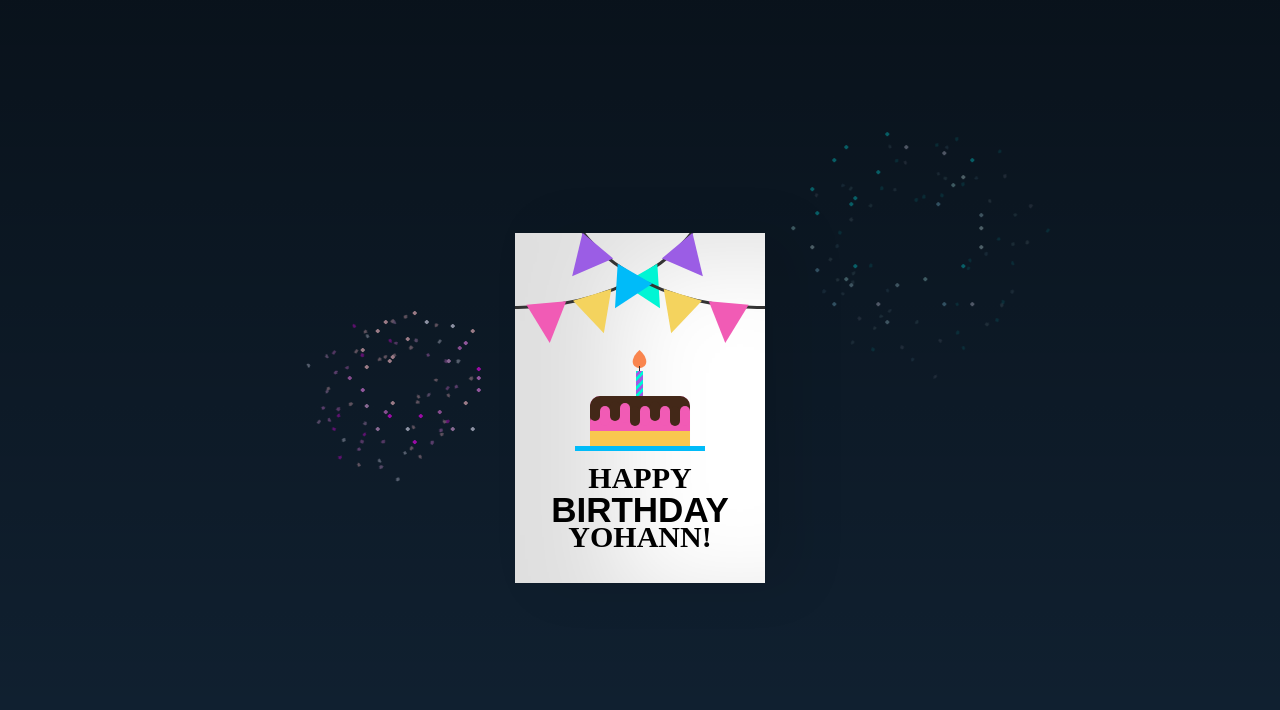
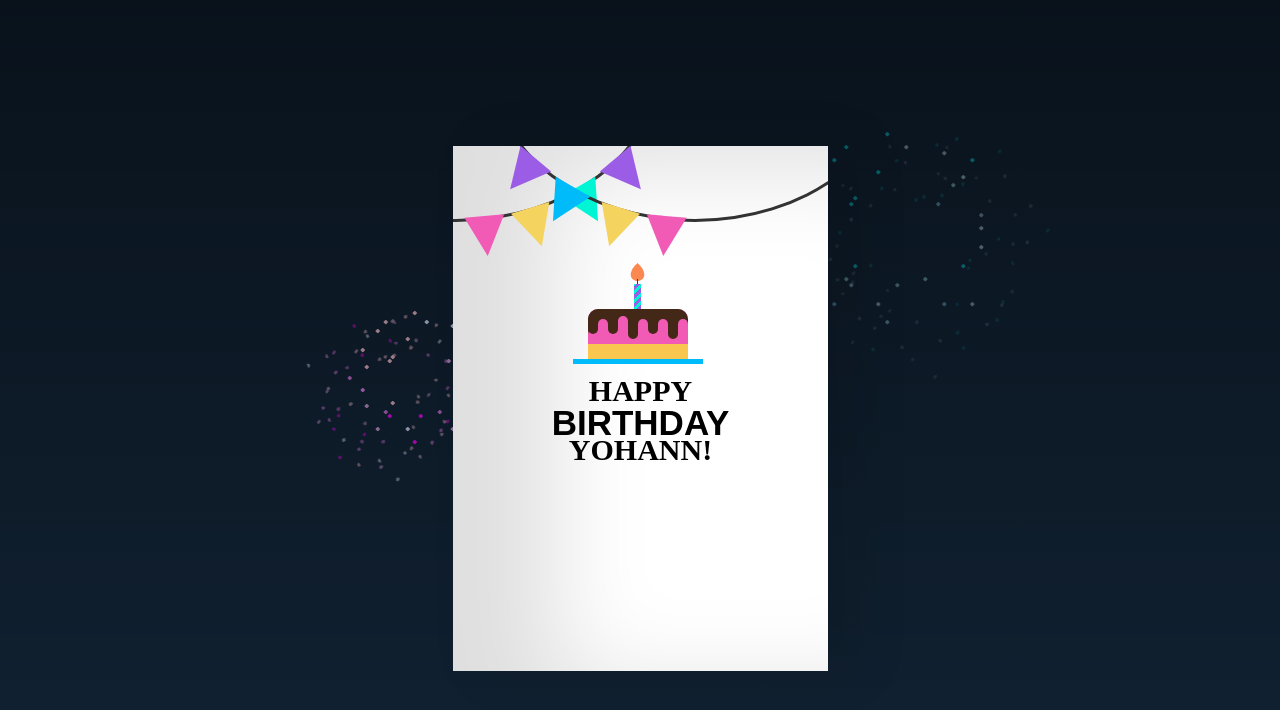
Before and after one commit to chrisnad/chrisnad.github.io, a plain HTML site: page index.html in a window 1280 px wide. Drawn offline with Linux system fonts and the light colour scheme.

Commit message:
personalise

```diff
--- a/index.html
+++ b/index.html
@@ -1,5 +1,5 @@
 <!DOCTYPE html>
-<html lang="en" >
+<html lang="en">
 <head>
     <meta charset="UTF-8">
     <title>happy bday yohann</title>
@@ -38,10 +38,11 @@
             <h3 class="toyou">YOHANN!</h3>
         </div>
         <div class="wishes">
-      <p>Dear Friend,</p>
+            <p>Dear Yohann,</p>
             <p>Happy birthday!! I hope your day is filled with lots of love and laughter! May all of your birthday
                 wishes come true.</p>
             <p class="name">Chris</p>
+            <img src="stuttgart.jpeg" alt="stuttgart" style="width: 18vw; min-width: 110px;">
         </div>
     </div>
 </div>
--- a/style.css
+++ b/style.css
@@ -151,16 +151,16 @@ body {
 
 .birthdayCard {
     position: relative;
-  width: 250px;
-  height: 350px;
+    width: 375px;
+    height: 525px;
     cursor: pointer;
     transform-style: preserve-3d;
-  transform: perspective(2500px);
+    transform: perspective(5000px);
     transition: 4s;
 }
 
 .birthdayCard:hover {
-  transform: perspective(2500px) rotate(5deg);
+    transform: perspective(5000px) rotate(5deg);
     box-shadow: inset 100px 20px 100px rgba(0, 0, 0, .15), 0 10px 100px rgba(0, 0, 0, 0.3);
 }
 
@@ -187,8 +187,8 @@ body {
 .cardFront {
     position: relative;
     background-color: #fff;
-  width: 250px;
-  height: 350px;
+    width: 375px;
+    height: 525px;
     overflow: hidden;
     transform-origin: left;
     box-shadow: inset 100px 20px 100px rgba(0, 0, 0, .13), 30px 0 50px rgba(0, 0, 0, 0.1);
@@ -289,7 +289,7 @@ body {
     width: 130px;
     height: 5px;
     background-color: #00bbf9;
-  left: 60px;
+    left: 120px;
     top: 213px;
 }
 
@@ -352,8 +352,8 @@ body {
 .cardInside {
     position: absolute;
     background-color: #fff;
-  width: 250px;
-  height: 350px;
+    width: 375px;
+    height: 525px;
     z-index: -1;
     left: 0;
     top: 0;
```
Also changed, not shown: stuttgart.jpeg (added). Lines whose indentation alone changed are shown as unchanged.
